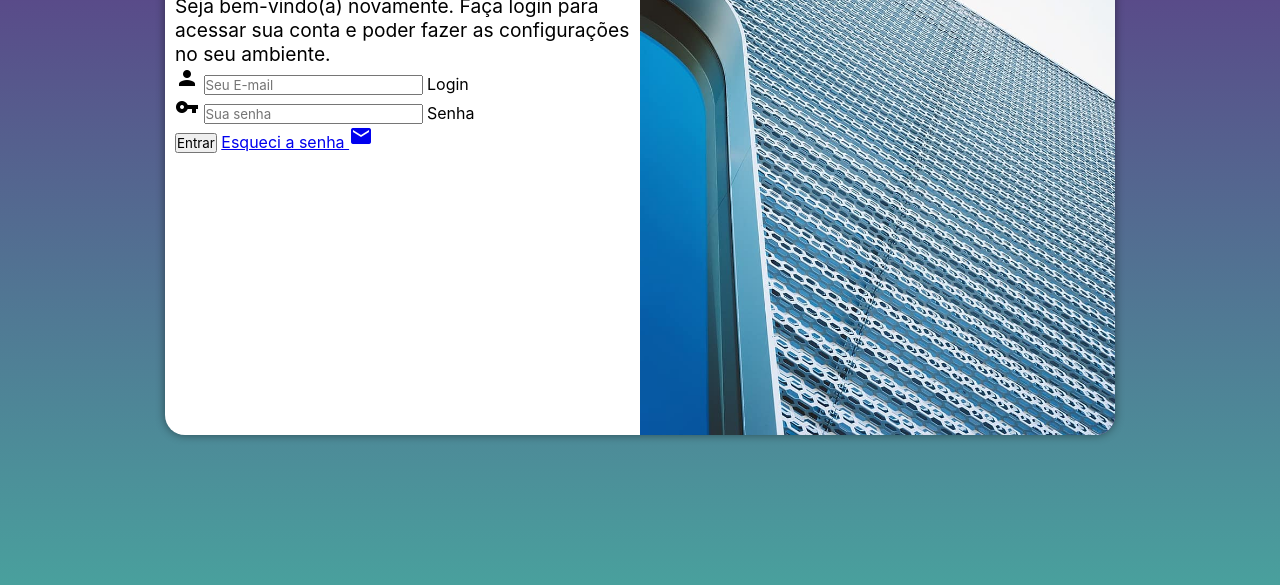
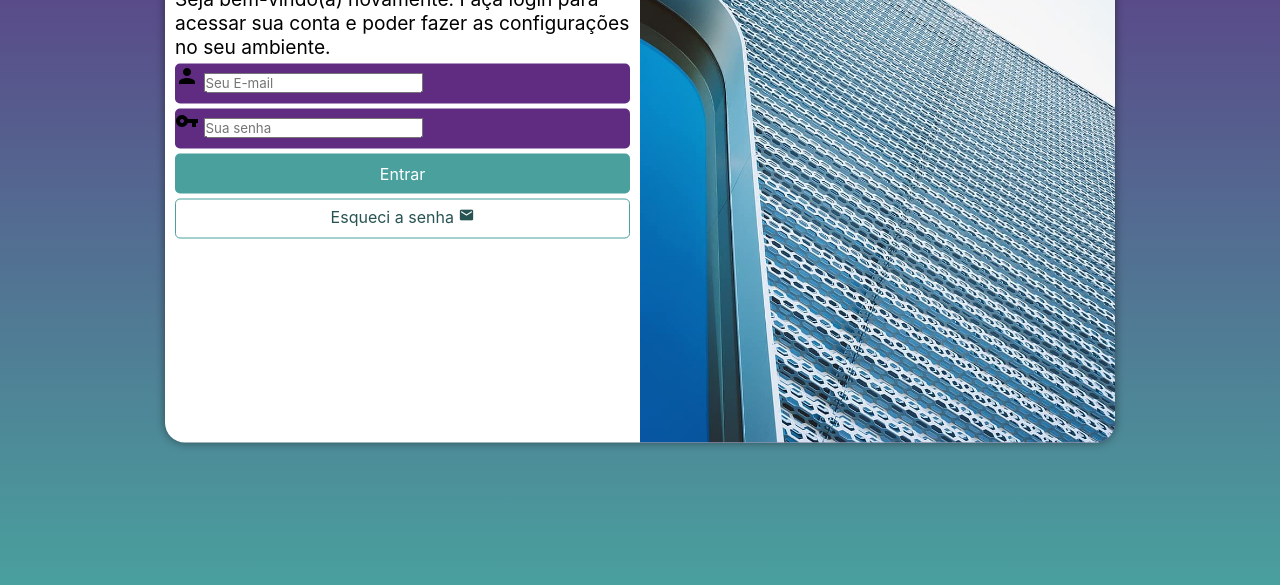
Before and after one commit to keytoncunha/projeto-login, a plain HTML site: page index.html in a window 1280 px wide. Shown: the part 215-800 px from the top of the page. Drawn offline with Linux system fonts and the light colour scheme.

Commit message:
Atualizando projeto

```diff
--- a/estilos/style.css
+++ b/estilos/style.css
@@ -32,7 +32,7 @@ section#login{
 
     background-color: white;
     width: 250px;
-    height: 500px;
+    height: 515px;
     border-radius: 20px;
     box-shadow: 0px 0px 10px rgba(0, 0, 0, 0.450);
 
@@ -58,3 +58,51 @@ div#formulario > h1{
 div#formulario > p{
     font-size: 0.8em;
 }
+
+div.campo > label{
+    display: none;
+}
+form > div.campo{
+    background-color: #5F2C82;
+    display: block;
+    width: 100%;
+    height: 40px;
+    border-radius: 5px;
+    margin: 5px 0px;
+}
+
+form > input[type=submit]{
+    display: block;
+    font-size: 1em;
+    width: 100%;
+    height: 40px;
+    background-color: #49A09D;
+    color: #fff;
+    border: none;
+    border-radius: 5px;
+    cursor: pointer;
+}
+form > input[type=submit]:hover{
+    background-color: #275352;
+}
+
+form > a.botao{
+    display: block;
+    text-align: center;
+    font-size: 1em;
+    width: 100%;
+    height: 40px;
+    padding-top: 7px;
+    margin-top: 5px;
+    background-color: #fff;
+    color: #275352;
+    border: 1px solid #49A09D;
+    border-radius: 5px;
+    text-decoration: none;
+}
+form > a.botao:hover{
+    background-color: #64deda;
+}
+form > a.botao > span{
+    font-size: 1em;
+}
--- a/index.html
+++ b/index.html
@@ -34,7 +34,7 @@
                         <label for="isenha">Senha</label>
                     </div>
                     <input type="submit" value="Entrar">
-                    <a href="esqueci.html">
+                    <a href="esqueci.html" class="botao">
                         Esqueci a senha <span class="material-icons">mail</span>
                     </a>
                 </form>
```
